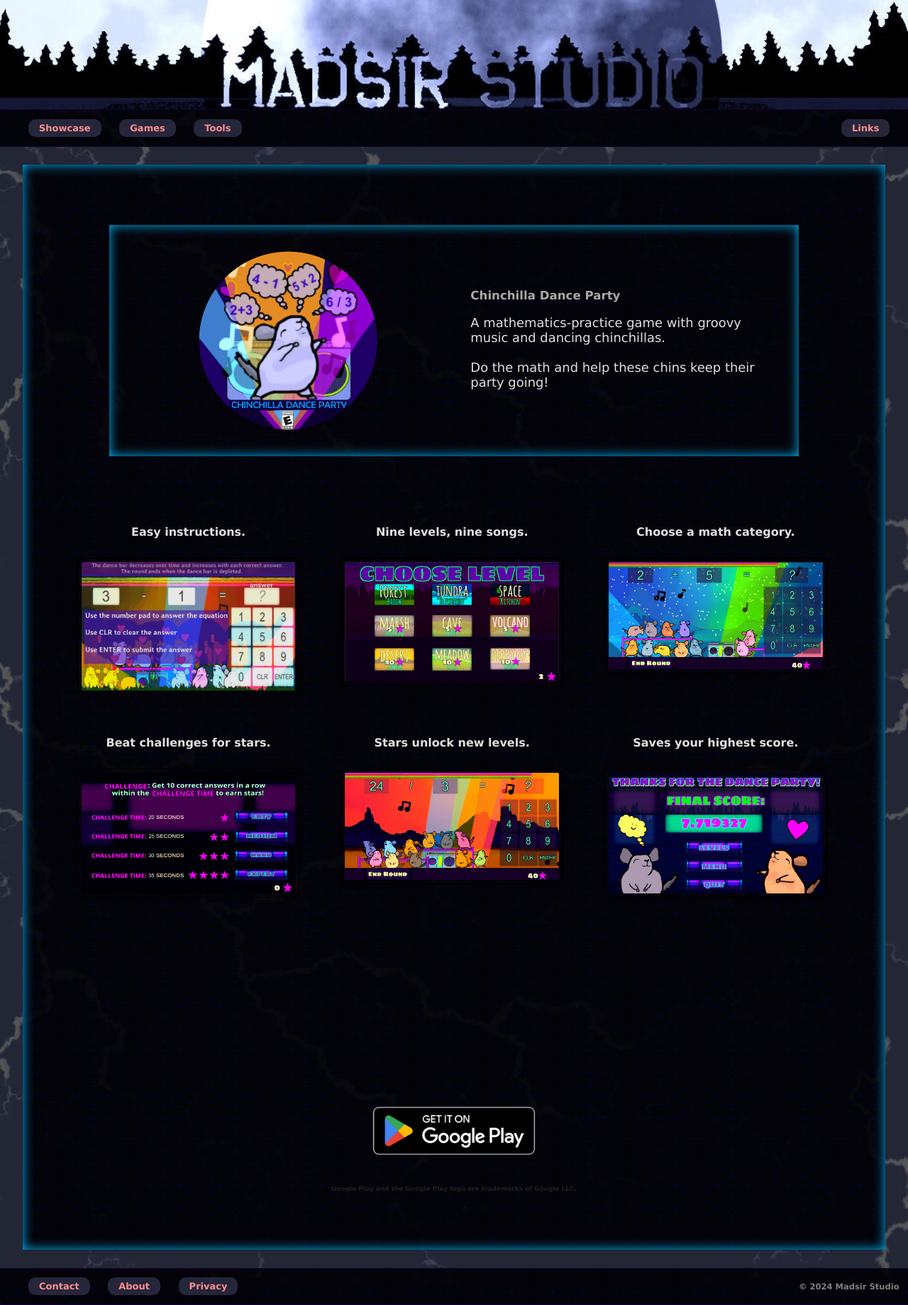
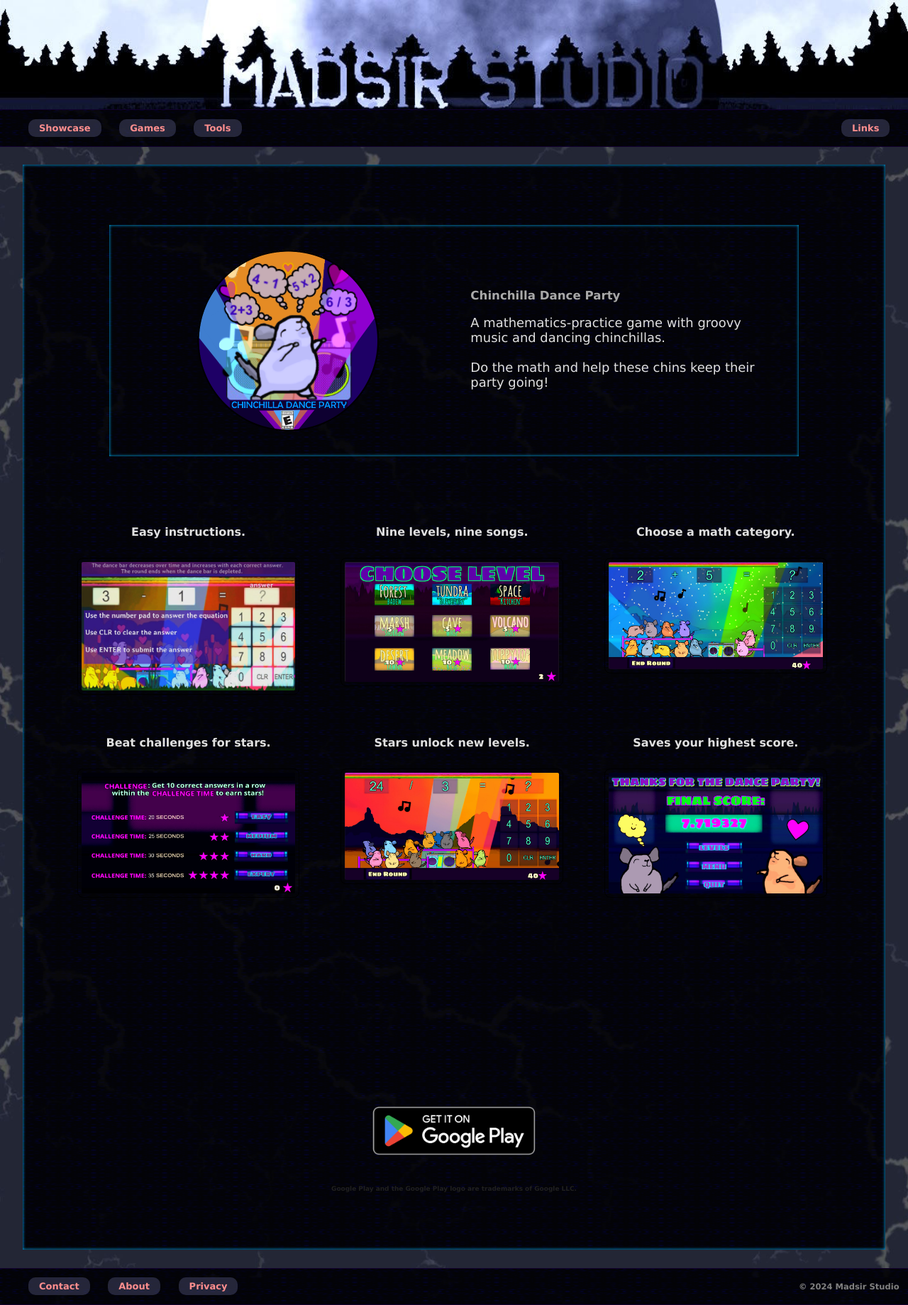
Before and after one commit to Madsir/madsirstudio.github.io, a Jekyll site: the page built from chinchillin/index.html, in a window 1280 px wide. Shown: the whole page at 71% size. Built offline with Jekyll 4.4.1, drawn with Linux system fonts in a browser that asks for light colours; grey boxes are pictures that could not be loaded.

Commit message:
Update index.html

```diff
--- a/chinchillin/index.html
+++ b/chinchillin/index.html
@@ -12,7 +12,7 @@
   margin-right: 2.5%;
   margin-top: 2%;
   margin-bottom: 2%;
-box-shadow: inset 0px 0px 16px 0px rgba(0, 182, 255, 1);
+box-shadow: inset 0px 0px 4px 0px rgba(0, 182, 255, 1);
 	background-image: url("/Assets/tough.png")
 }
 .centerdiv {
@@ -85,7 +85,7 @@
   margin-right: 10%;
   margin-top: 2%;
   margin-bottom: 2%;
-   box-shadow: inset 0px 0px 16px 0px rgba(0, 182, 255, 1);
+   box-shadow: inset 0px 0px 4px 0px rgba(0, 182, 255, 1);
 }
 .center {
   display: flex;
```
